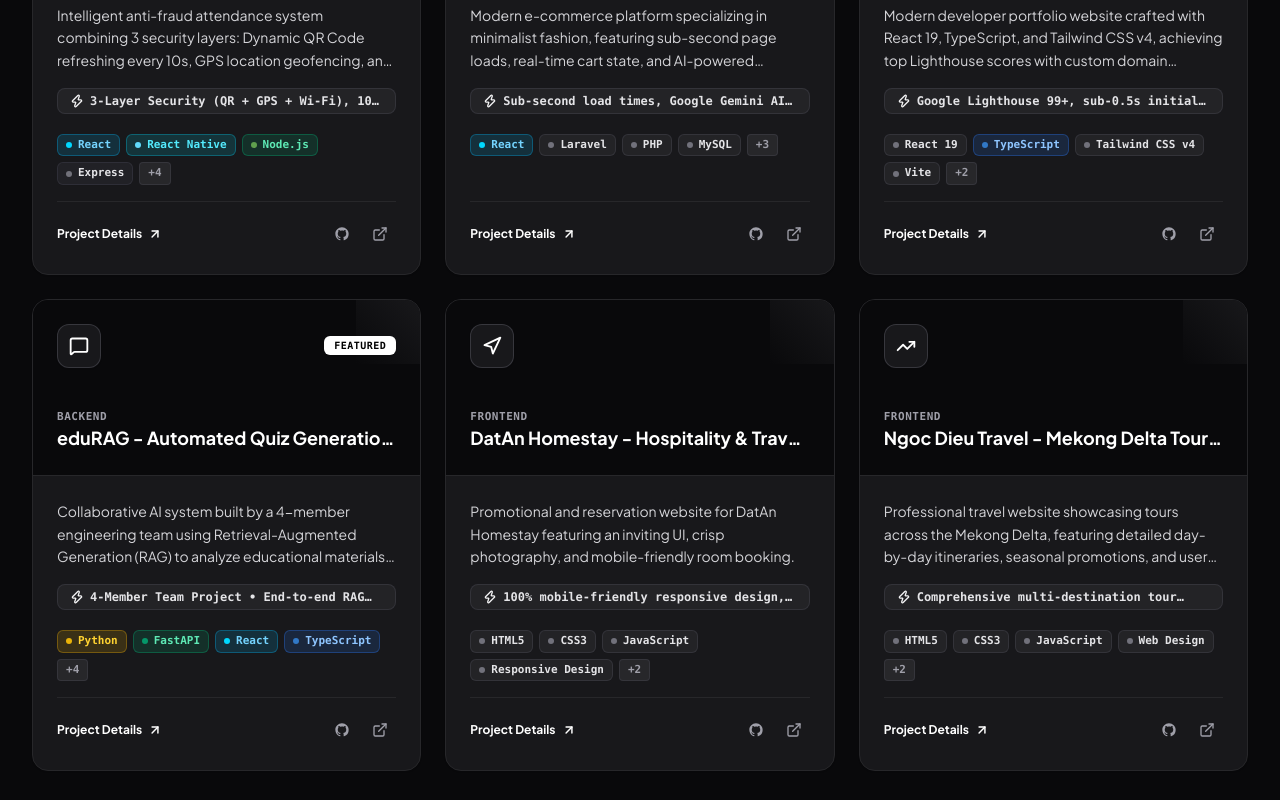
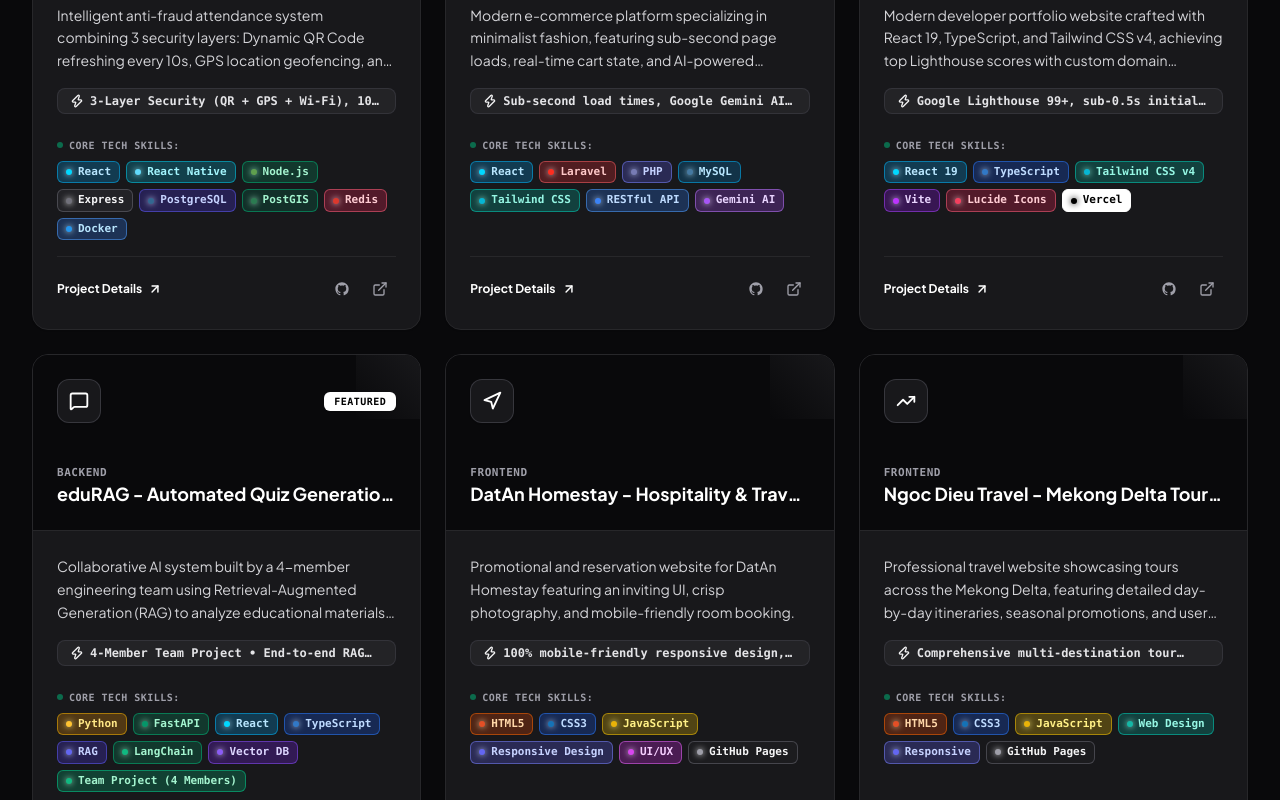
Before and after one commit to vancuong2k4/portfolio, a React (Vite) app: page / in a window 1280 px wide. Shown: the part 4780-5580 px from the top of the page. Built offline with nearby package versions, Linux system fonts and the light colour scheme.

Commit message:
feat(projects): display all project tech skills with prominent vibrant brand background colors and clear stack section

```diff
--- a/src/components/Projects.tsx
+++ b/src/components/Projects.tsx
@@ -139,16 +139,17 @@ export const Projects: React.FC = () => {
                       </div>
                     )}
 
-                    {/* Tech Stack Tags */}
-                    <div className="flex flex-wrap gap-1.5 pt-1">
-                      {project.tags.slice(0, 4).map(tag => (
-                        <TechBadge key={tag} name={tag} size="xs" />
-                      ))}
-                      {project.tags.length > 4 && (
-                        <span className="px-2 py-0.5 text-[11px] font-mono rounded bg-zinc-100/90 dark:bg-zinc-800 text-zinc-600 dark:text-zinc-400 border border-zinc-200/90 dark:border-zinc-700/60 font-semibold">
-                          +{project.tags.length - 4}
-                        </span>
-                      )}
+                    {/* Tech Stack Skills - Display ALL tech skills with prominent brand background colors */}
+                    <div className="pt-2">
+                      <div className="text-[10px] font-mono font-bold uppercase tracking-wider text-zinc-600 dark:text-zinc-400 mb-2 flex items-center gap-1.5">
+                        <span className="w-1.5 h-1.5 rounded-full bg-emerald-500 animate-pulse" />
+                        <span>Core Tech Skills:</span>
+                      </div>
+                      <div className="flex flex-wrap gap-1.5">
+                        {project.tags.map(tag => (
+                          <TechBadge key={tag} name={tag} size="xs" />
+                        ))}
+                      </div>
                     </div>
                   </div>
 
--- a/src/components/TechBadge.tsx
+++ b/src/components/TechBadge.tsx
@@ -8,129 +8,231 @@ interface TechStyle {
 }
 
 const TECH_STYLES: Record<string, TechStyle> = {
-  // Core 8 requested
+  // Core Full-Stack & Frontend
   'React': {
-    bg: 'bg-sky-500/10 dark:bg-sky-400/15',
-    text: 'text-sky-700 dark:text-sky-300',
-    border: 'border-sky-500/30 dark:border-sky-400/30',
+    bg: 'bg-sky-500/20 dark:bg-sky-500/25',
+    text: 'text-sky-800 dark:text-sky-200',
+    border: 'border-sky-500/50 dark:border-sky-400/50',
+    dot: 'bg-[#00d8ff]',
+  },
+  'React 19': {
+    bg: 'bg-sky-500/20 dark:bg-sky-500/25',
+    text: 'text-sky-800 dark:text-sky-200',
+    border: 'border-sky-500/50 dark:border-sky-400/50',
     dot: 'bg-[#00d8ff]',
   },
   'Next.js': {
-    bg: 'bg-zinc-900/10 dark:bg-white/10',
-    text: 'text-zinc-950 dark:text-zinc-100',
-    border: 'border-zinc-400/40 dark:border-zinc-600/50',
-    dot: 'bg-zinc-900 dark:bg-white',
+    bg: 'bg-zinc-900 text-white dark:bg-white dark:text-zinc-950',
+    text: 'text-white dark:text-zinc-950',
+    border: 'border-zinc-900 dark:border-white',
+    dot: 'bg-white dark:bg-black',
   },
   'React Native': {
-    bg: 'bg-cyan-500/10 dark:bg-cyan-400/15',
-    text: 'text-cyan-700 dark:text-cyan-300',
-    border: 'border-cyan-500/30 dark:border-cyan-400/30',
+    bg: 'bg-cyan-500/20 dark:bg-cyan-500/25',
+    text: 'text-cyan-800 dark:text-cyan-200',
+    border: 'border-cyan-500/50 dark:border-cyan-400/50',
     dot: 'bg-[#61dafb]',
   },
   'TypeScript': {
-    bg: 'bg-blue-600/10 dark:bg-blue-500/15',
-    text: 'text-blue-700 dark:text-blue-300',
-    border: 'border-blue-600/30 dark:border-blue-500/30',
+    bg: 'bg-blue-600/20 dark:bg-blue-600/25',
+    text: 'text-blue-800 dark:text-blue-200',
+    border: 'border-blue-600/50 dark:border-blue-500/50',
     dot: 'bg-[#3178c6]',
   },
   'Node.js': {
-    bg: 'bg-emerald-600/10 dark:bg-emerald-500/15',
-    text: 'text-emerald-700 dark:text-emerald-300',
-    border: 'border-emerald-600/30 dark:border-emerald-500/30',
+    bg: 'bg-emerald-600/20 dark:bg-emerald-600/25',
+    text: 'text-emerald-800 dark:text-emerald-200',
+    border: 'border-emerald-600/50 dark:border-emerald-500/50',
     dot: 'bg-[#5fa04e]',
   },
   'PostgreSQL': {
-    bg: 'bg-indigo-600/10 dark:bg-indigo-500/15',
-    text: 'text-indigo-700 dark:text-indigo-300',
-    border: 'border-indigo-600/30 dark:border-indigo-500/30',
+    bg: 'bg-indigo-600/20 dark:bg-indigo-600/25',
+    text: 'text-indigo-800 dark:text-indigo-200',
+    border: 'border-indigo-600/50 dark:border-indigo-500/50',
     dot: 'bg-[#336791]',
   },
   'Docker': {
-    bg: 'bg-blue-500/10 dark:bg-blue-400/15',
-    text: 'text-blue-700 dark:text-sky-400',
-    border: 'border-blue-500/30 dark:border-blue-400/30',
+    bg: 'bg-blue-500/20 dark:bg-blue-500/25',
+    text: 'text-blue-800 dark:text-sky-200',
+    border: 'border-blue-500/50 dark:border-blue-400/50',
     dot: 'bg-[#2496ed]',
   },
   'Git': {
-    bg: 'bg-orange-500/10 dark:bg-orange-500/15',
-    text: 'text-orange-700 dark:text-orange-400',
-    border: 'border-orange-500/30 dark:border-orange-500/30',
+    bg: 'bg-orange-500/20 dark:bg-orange-500/25',
+    text: 'text-orange-800 dark:text-orange-200',
+    border: 'border-orange-500/50 dark:border-orange-400/50',
     dot: 'bg-[#f05032]',
   },
 
-  // Frequently used in projects
+  // Project & Framework Highlights
   'Tailwind CSS': {
-    bg: 'bg-teal-500/10 dark:bg-teal-400/15',
-    text: 'text-teal-700 dark:text-teal-300',
-    border: 'border-teal-500/30 dark:border-teal-400/30',
+    bg: 'bg-teal-500/20 dark:bg-teal-500/25',
+    text: 'text-teal-800 dark:text-teal-200',
+    border: 'border-teal-500/50 dark:border-teal-400/50',
     dot: 'bg-[#06b6d4]',
   },
+  'Tailwind CSS v4': {
+    bg: 'bg-teal-500/20 dark:bg-teal-500/25',
+    text: 'text-teal-800 dark:text-teal-200',
+    border: 'border-teal-500/50 dark:border-teal-400/50',
+    dot: 'bg-[#06b6d4]',
+  },
+  'Laravel': {
+    bg: 'bg-red-500/20 dark:bg-red-500/25',
+    text: 'text-red-800 dark:text-red-200',
+    border: 'border-red-500/50 dark:border-red-400/50',
+    dot: 'bg-[#ff2d20]',
+  },
+  'PHP': {
+    bg: 'bg-indigo-500/20 dark:bg-indigo-500/25',
+    text: 'text-indigo-800 dark:text-indigo-200',
+    border: 'border-indigo-500/50 dark:border-indigo-400/50',
+    dot: 'bg-[#777bb4]',
+  },
+  'MySQL': {
+    bg: 'bg-sky-600/20 dark:bg-sky-600/25',
+    text: 'text-sky-800 dark:text-sky-200',
+    border: 'border-sky-600/50 dark:border-sky-400/50',
+    dot: 'bg-[#4479a1]',
+  },
   'Python': {
-    bg: 'bg-amber-500/10 dark:bg-amber-400/15',
-    text: 'text-amber-800 dark:text-amber-300',
-    border: 'border-amber-500/30 dark:border-amber-400/30',
-    dot: 'bg-[#eab308]',
+    bg: 'bg-amber-500/20 dark:bg-amber-500/25',
+    text: 'text-amber-900 dark:text-amber-200',
+    border: 'border-amber-500/50 dark:border-amber-400/50',
+    dot: 'bg-[#ffc331]',
   },
   'FastAPI': {
-    bg: 'bg-emerald-600/10 dark:bg-emerald-500/15',
-    text: 'text-emerald-700 dark:text-emerald-300',
-    border: 'border-emerald-600/30 dark:border-emerald-500/30',
+    bg: 'bg-emerald-600/20 dark:bg-emerald-600/25',
+    text: 'text-emerald-800 dark:text-emerald-200',
+    border: 'border-emerald-600/50 dark:border-emerald-500/50',
     dot: 'bg-[#059669]',
   },
   'Redis': {
-    bg: 'bg-red-500/10 dark:bg-red-500/15',
-    text: 'text-red-700 dark:text-red-300',
-    border: 'border-red-500/30 dark:border-red-500/30',
+    bg: 'bg-rose-500/20 dark:bg-rose-500/25',
+    text: 'text-rose-800 dark:text-rose-200',
+    border: 'border-rose-500/50 dark:border-rose-400/50',
     dot: 'bg-[#dc382d]',
   },
   'Express': {
-    bg: 'bg-zinc-700/10 dark:bg-zinc-700/25',
-    text: 'text-zinc-800 dark:text-zinc-200',
-    border: 'border-zinc-400/30 dark:border-zinc-600/30',
-    dot: 'bg-[#71717a]',
+    bg: 'bg-zinc-700/20 dark:bg-zinc-700/30',
+    text: 'text-zinc-900 dark:text-zinc-100',
+    border: 'border-zinc-500/50 dark:border-zinc-500/50',
+    dot: 'bg-zinc-500',
   },
   'PostGIS': {
-    bg: 'bg-emerald-700/10 dark:bg-emerald-600/15',
-    text: 'text-emerald-800 dark:text-emerald-300',
-    border: 'border-emerald-700/30 dark:border-emerald-600/30',
+    bg: 'bg-emerald-700/20 dark:bg-emerald-700/25',
+    text: 'text-emerald-900 dark:text-emerald-200',
+    border: 'border-emerald-700/50 dark:border-emerald-500/50',
+    dot: 'bg-[#2b7b51]',
+  },
+  'RESTful API': {
+    bg: 'bg-blue-500/20 dark:bg-blue-500/25',
+    text: 'text-blue-800 dark:text-blue-200',
+    border: 'border-blue-500/50 dark:border-blue-400/50',
+    dot: 'bg-[#3b82f6]',
+  },
+  'Gemini AI': {
+    bg: 'bg-purple-500/20 dark:bg-purple-500/25',
+    text: 'text-purple-800 dark:text-purple-200',
+    border: 'border-purple-500/50 dark:border-purple-400/50',
+    dot: 'bg-[#a855f7]',
+  },
+  'Vite': {
+    bg: 'bg-purple-600/20 dark:bg-purple-600/25',
+    text: 'text-purple-800 dark:text-purple-200',
+    border: 'border-purple-600/50 dark:border-purple-500/50',
+    dot: 'bg-[#bd34fe]',
+  },
+  'Lucide Icons': {
+    bg: 'bg-rose-500/20 dark:bg-rose-500/25',
+    text: 'text-rose-800 dark:text-rose-200',
+    border: 'border-rose-500/50 dark:border-rose-400/50',
+    dot: 'bg-[#f43f5e]',
+  },
+  'Vercel': {
+    bg: 'bg-black text-white dark:bg-white dark:text-black',
+    text: 'text-white dark:text-black',
+    border: 'border-black dark:border-white',
+    dot: 'bg-white dark:bg-black',
+  },
+  'RAG': {
+    bg: 'bg-indigo-600/20 dark:bg-indigo-600/25',
+    text: 'text-indigo-800 dark:text-indigo-200',
+    border: 'border-indigo-600/50 dark:border-indigo-500/50',
+    dot: 'bg-[#6366f1]',
+  },
+  'LangChain': {
+    bg: 'bg-emerald-600/20 dark:bg-emerald-600/25',
+    text: 'text-emerald-800 dark:text-emerald-200',
+    border: 'border-emerald-600/50 dark:border-emerald-500/50',
     dot: 'bg-[#10b981]',
   },
-  'ChromaDB': {
-    bg: 'bg-purple-600/10 dark:bg-purple-500/15',
-    text: 'text-purple-700 dark:text-purple-300',
-    border: 'border-purple-600/30 dark:border-purple-500/30',
-    dot: 'bg-[#9333ea]',
-  },
-  'Groq AI': {
-    bg: 'bg-orange-600/10 dark:bg-orange-500/15',
-    text: 'text-orange-700 dark:text-orange-300',
-    border: 'border-orange-600/30 dark:border-orange-500/30',
-    dot: 'bg-[#f97316]',
-  },
-  'Llama 3.3': {
-    bg: 'bg-violet-600/10 dark:bg-violet-500/15',
-    text: 'text-violet-700 dark:text-violet-300',
-    border: 'border-violet-600/30 dark:border-violet-500/30',
+  'Vector DB': {
+    bg: 'bg-violet-600/20 dark:bg-violet-600/25',
+    text: 'text-violet-800 dark:text-violet-200',
+    border: 'border-violet-600/50 dark:border-violet-500/50',
     dot: 'bg-[#8b5cf6]',
   },
-  'RAG': {
-    bg: 'bg-blue-600/10 dark:bg-blue-500/15',
-    text: 'text-blue-700 dark:text-blue-300',
-    border: 'border-blue-600/30 dark:border-blue-500/30',
-    dot: 'bg-[#3b82f6]',
+  'Team Project (4 Members)': {
+    bg: 'bg-emerald-500/20 dark:bg-emerald-500/25',
+    text: 'text-emerald-800 dark:text-emerald-200',
+    border: 'border-emerald-500/50 dark:border-emerald-400/50',
+    dot: 'bg-[#10b981]',
   },
-  'Cloudinary': {
-    bg: 'bg-sky-600/10 dark:bg-sky-500/15',
-    text: 'text-sky-700 dark:text-sky-300',
-    border: 'border-sky-600/30 dark:border-sky-500/30',
-    dot: 'bg-[#0284c7]',
+  'HTML5': {
+    bg: 'bg-orange-600/20 dark:bg-orange-600/25',
+    text: 'text-orange-900 dark:text-orange-200',
+    border: 'border-orange-600/50 dark:border-orange-500/50',
+    dot: 'bg-[#e34f26]',
+  },
+  'CSS3': {
+    bg: 'bg-blue-600/20 dark:bg-blue-600/25',
+    text: 'text-blue-900 dark:text-blue-200',
+    border: 'border-blue-600/50 dark:border-blue-500/50',
+    dot: 'bg-[#1572b6]',
+  },
+  'JavaScript': {
+    bg: 'bg-yellow-400/25 dark:bg-yellow-400/25',
+    text: 'text-yellow-900 dark:text-yellow-200',
+    border: 'border-yellow-500/50 dark:border-yellow-400/50',
+    dot: 'bg-[#eab308]',
+  },
+  'GitHub Pages': {
+    bg: 'bg-zinc-800/20 dark:bg-zinc-800/35',
+    text: 'text-zinc-900 dark:text-zinc-100',
+    border: 'border-zinc-500/50 dark:border-zinc-500/50',
+    dot: 'bg-zinc-600 dark:bg-zinc-400',
+  },
+  'Responsive Design': {
+    bg: 'bg-indigo-500/20 dark:bg-indigo-500/25',
+    text: 'text-indigo-800 dark:text-indigo-200',
+    border: 'border-indigo-500/50 dark:border-indigo-400/50',
+    dot: 'bg-[#6366f1]',
+  },
+  'Responsive': {
+    bg: 'bg-indigo-500/20 dark:bg-indigo-500/25',
+    text: 'text-indigo-800 dark:text-indigo-200',
+    border: 'border-indigo-500/50 dark:border-indigo-400/50',
+    dot: 'bg-[#6366f1]',
+  },
+  'UI/UX': {
+    bg: 'bg-fuchsia-500/20 dark:bg-fuchsia-500/25',
+    text: 'text-fuchsia-800 dark:text-fuchsia-200',
+    border: 'border-fuchsia-500/50 dark:border-fuchsia-400/50',
+    dot: 'bg-[#d946ef]',
+  },
+  'Web Design': {
+    bg: 'bg-teal-500/20 dark:bg-teal-500/25',
+    text: 'text-teal-800 dark:text-teal-200',
+    border: 'border-teal-500/50 dark:border-teal-400/50',
+    dot: 'bg-[#14b8a6]',
   },
 }
 
 const defaultStyle: TechStyle = {
-  bg: 'bg-zinc-100 dark:bg-zinc-800/80',
-  text: 'text-zinc-800 dark:text-zinc-200',
-  border: 'border-zinc-300/60 dark:border-zinc-700/60',
+  bg: 'bg-zinc-200/60 dark:bg-zinc-800',
+  text: 'text-zinc-900 dark:text-zinc-100',
+  border: 'border-zinc-300 dark:border-zinc-700',
   dot: 'bg-zinc-400 dark:bg-zinc-500',
 }
 
@@ -147,21 +249,25 @@ export const TechBadge: React.FC<TechBadgeProps> = ({
   showDot = true,
   className = '',
 }) => {
-  const style = TECH_STYLES[name] || defaultStyle
+  const trimmed = name.trim()
+  const style = TECH_STYLES[trimmed] || defaultStyle
   const sizeClasses = size === 'xs'
     ? 'px-2 py-0.5 text-[11px]'
     : 'px-2.5 py-1 text-xs'
 
   return (
     <span
-      className={`inline-flex items-center gap-1.5 font-mono font-semibold rounded-md border transition-all duration-150 shadow-2xs hover:scale-105 select-none ${sizeClasses} ${style.bg} ${style.text} ${style.border} ${className}`}
+      className={`inline-flex items-center gap-1.5 font-mono font-bold rounded-md border transition-all duration-200 shadow-2xs hover:scale-105 hover:shadow-xs select-none ${sizeClasses} ${style.bg} ${style.text} ${style.border} ${className}`}
     >
       {showDot && (
         <span
           className={`w-1.5 h-1.5 rounded-full shrink-0 ${style.dot}`}
+          style={{
+            boxShadow: '0 0 6px currentColor'
+          }}
         />
       )}
-      <span>{name}</span>
+      <span>{trimmed}</span>
     </span>
   )
 }
```
Also changed, not shown: src/components/ProjectModal.tsx (+10 -4 lines).
